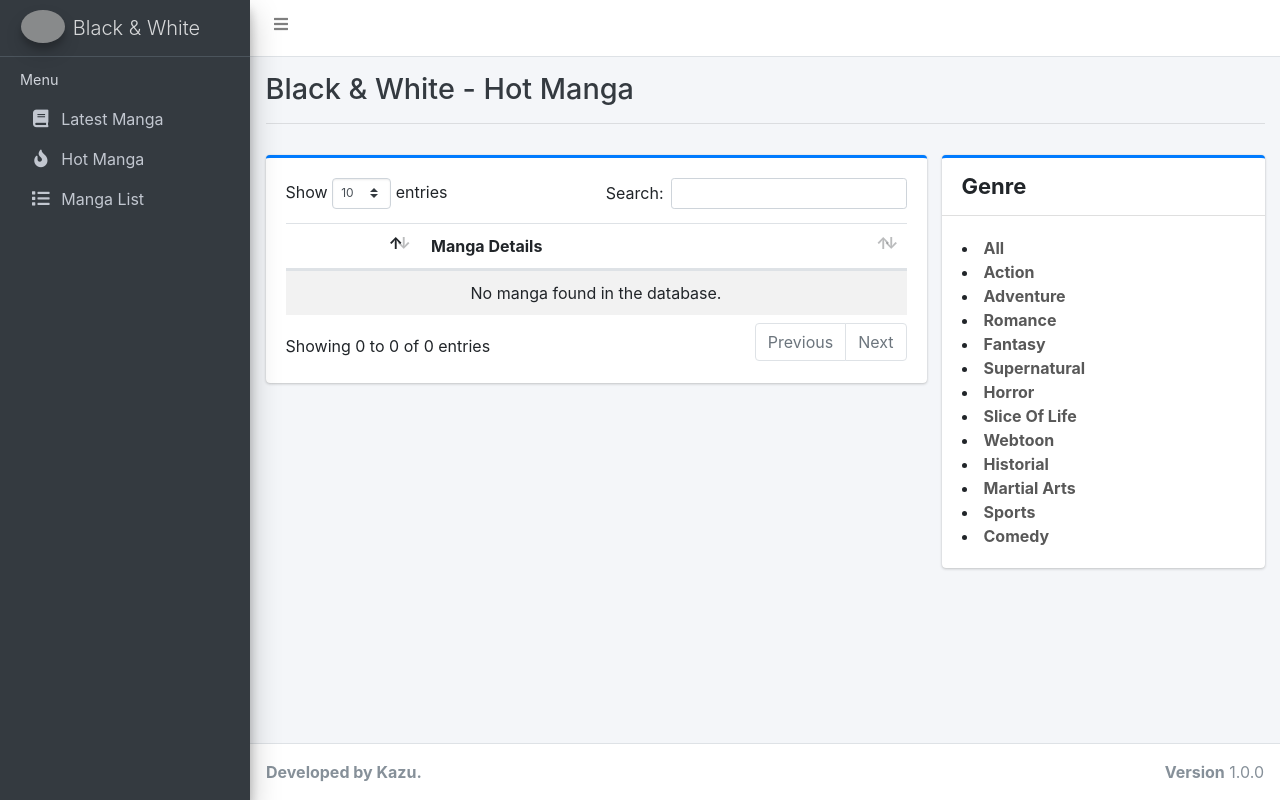
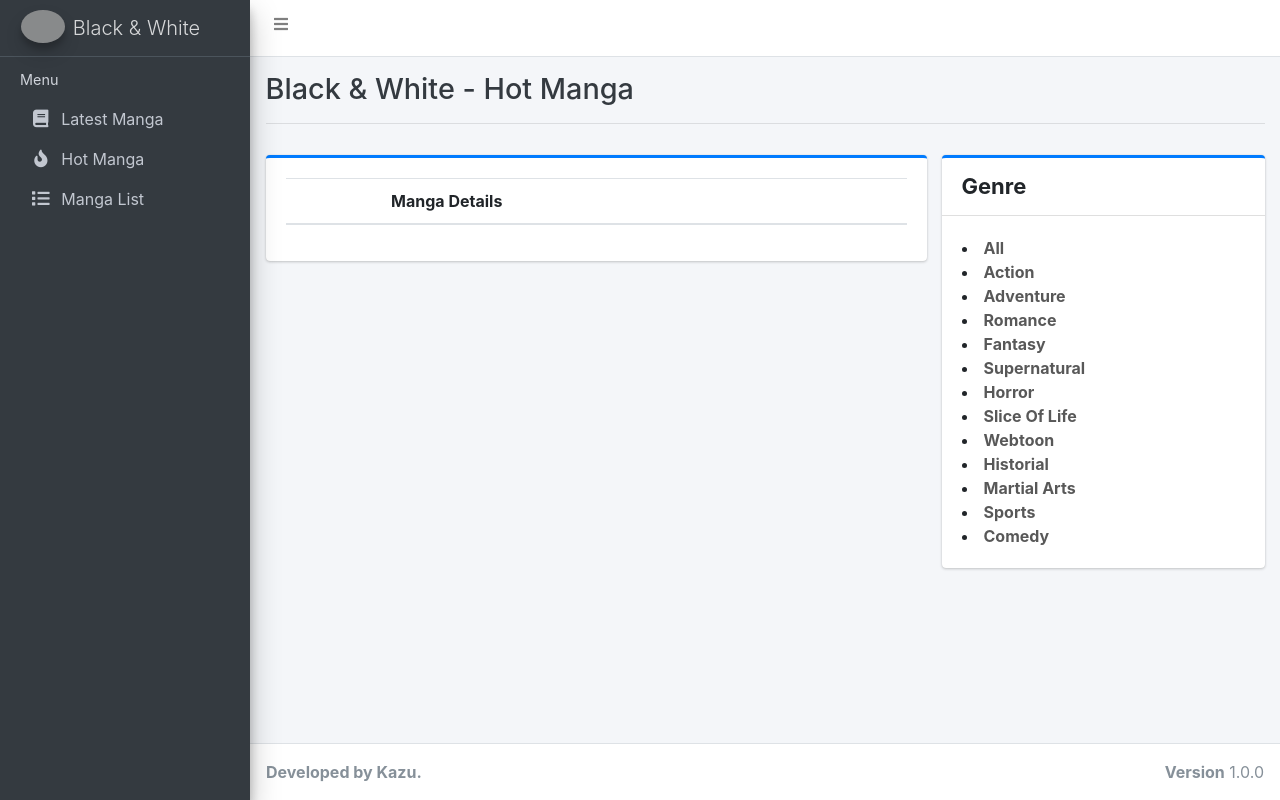
Before and after one commit to leonthelonelyboy/black-and-white-manga-a, a PHP site: page /hotmanga.php in a window 1280 px wide. Run offline with PHP 8.4, Linux system fonts and the light colour scheme; data that the repository does not hold is empty; some libraries are stand-ins or nearby versions; grey boxes are pictures that could not be loaded.

Commit message:
Update header.php

```diff
--- a/utilities/header.php
+++ b/utilities/header.php
@@ -25,8 +25,6 @@ include "helper.php";
     <link rel="stylesheet" href="plugins/overlayScrollbars/css/OverlayScrollbars.min.css">
     <!-- Daterange picker -->
     <link rel="stylesheet" href="plugins/daterangepicker/daterangepicker.css">
-    <!-- summernote -->
-    <link rel="stylesheet" href="plugins/summernote/summernote-bs4.css">
     <!-- Google Font: Source Sans Pro -->
     <!-- <link href="https://fonts.googleapis.com/css?family=Source+Sans+Pro:300,400,400i,700" rel="stylesheet"> -->
 
@@ -44,21 +42,3 @@ include "helper.php";
     <link rel="stylesheet" type="text/css" href="plugins/css/customdesign.css">
     <script src="https://ajax.googleapis.com/ajax/libs/jquery/3.5.1/jquery.min.js"></script>
 </head>
-<script type="text/javascript">
-$(document).ready(function() {
-    $('#manga-table').DataTable({
-        "language": {
-          "emptyTable": "No manga found in the database.",
-          "zeroRecords": "No matching manga found in the database."
-        }
-    });
-} );
-$(document).ready(function() {
-    // $('.select2').select2();
-    var select2=$('.select2').select2();
-     //select2.data('select2').$selection.css('height', '38px');
-
-});
-
-
-</script>
```
